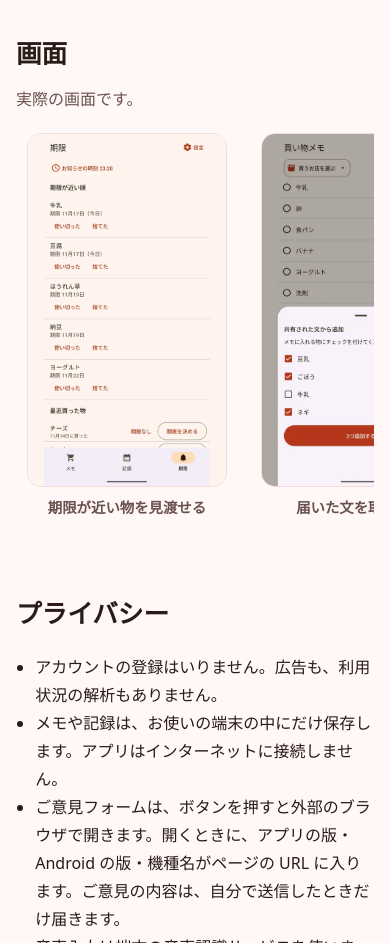
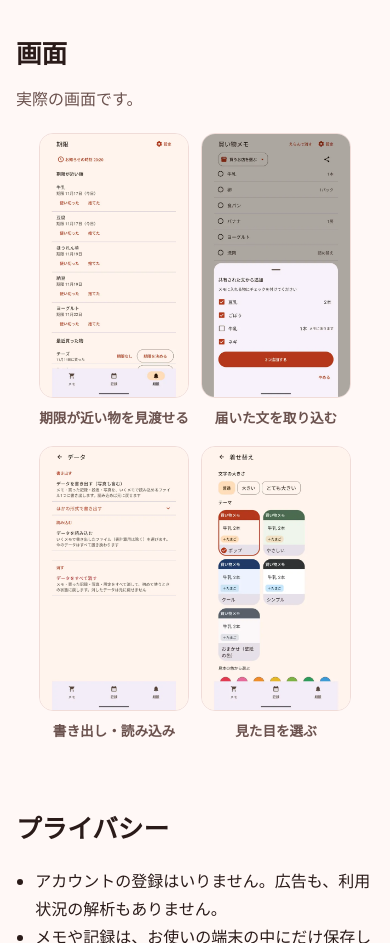
Before and after one commit to filderschoice/ikumemo, a plain HTML site: page site/index.html in a window 390 px wide. Shown: the part 4200-5143 px from the top of the page. Drawn offline with Linux system fonts and the light colour scheme.

Commit message:
fix: 📱 紹介ページの「画面」ギャラリーの画像を小さくする (BL-239) (#19)
ギャラリーを PC は 160px の 4 列で中央寄せ、640px 以下は 150px の 2 列 x 2 行にした。
以前は PC 200px、スマホは幅 62% の横スクロールで大きすぎた。

対象: BL-239


Claude-Session: https://claude.ai/code/session_01WnqNbZPCmFFnPDifPYizo3

Co-authored-by: Claude Opus 5.5 <noreply@anthropic.com>

```diff
--- a/site/style.css
+++ b/site/style.css
@@ -72,13 +72,13 @@ img { max-width: 100%; height: auto; }
 @media (max-width: 900px) { .features { grid-template-columns: repeat(2, minmax(0, 1fr)); } }
 @media (max-width: 520px) { .features { grid-template-columns: minmax(0, 1fr); } }
 
-/* 画面ギャラリー: 同じ縦横比の画像を PC は 4 列で 1 行、スマホは 1.5 枚ほど見せて横スクロール（scroll-snap）。 */
-.gallery { display: grid; grid-template-columns: repeat(4, minmax(0, 1fr)); gap: 16px; margin: 0; padding: 0; list-style: none; }
-.gallery li { text-align: center; color: var(--muted); font-size: 0.9rem; font-weight: 700; }
-.gallery .shot { max-width: 200px; margin: 0 auto 8px; }
+/* 画面ギャラリー: 同じ縦横比の画像を小さめ（PC 160px・スマホ 150px）にそろえ、PC は 4 列で 1 行、スマホは 2 列 x 2 行（BL-239）。 */
+.gallery { display: grid; grid-template-columns: repeat(4, minmax(0, 160px)); justify-content: center; gap: 24px; margin: 0; padding: 0; list-style: none; }
+.gallery li { text-align: center; color: var(--muted); font-size: 0.85rem; font-weight: 700; }
+.gallery .shot { max-width: 160px; margin: 0 auto 8px; }
 @media (max-width: 640px) {
-  .gallery { display: flex; overflow-x: auto; scroll-snap-type: x mandatory; gap: 12px; padding-bottom: 8px; -webkit-overflow-scrolling: touch; }
-  .gallery li { flex: 0 0 62%; scroll-snap-align: start; }
+  .gallery { grid-template-columns: repeat(2, minmax(0, 150px)); gap: 16px 12px; }
+  .gallery .shot { max-width: 150px; }
 }
 
 /* 使い方の流れ: 3 枚を矢印でつなぐ。狭い画面では横スクロール（scroll-snap）にせず縦に並べる。 */
```
Also changed, not shown: 2 other files.
